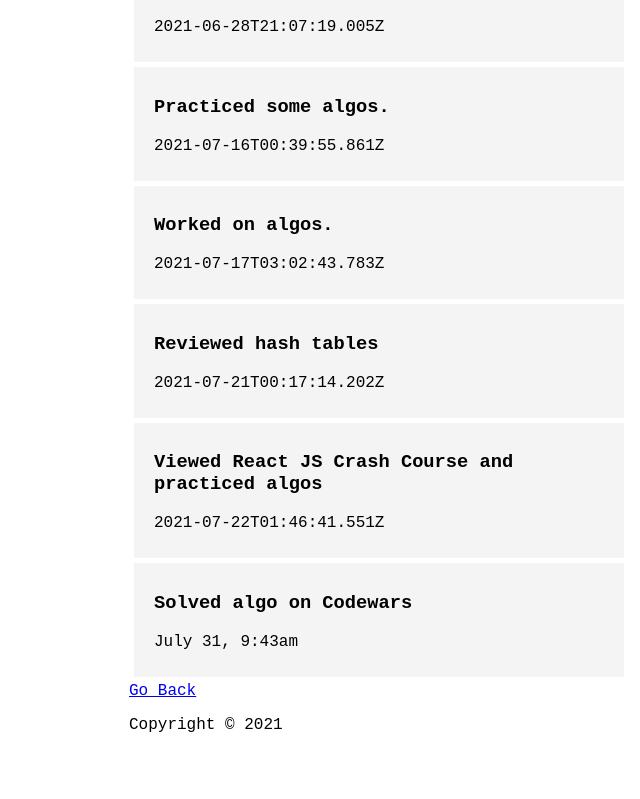
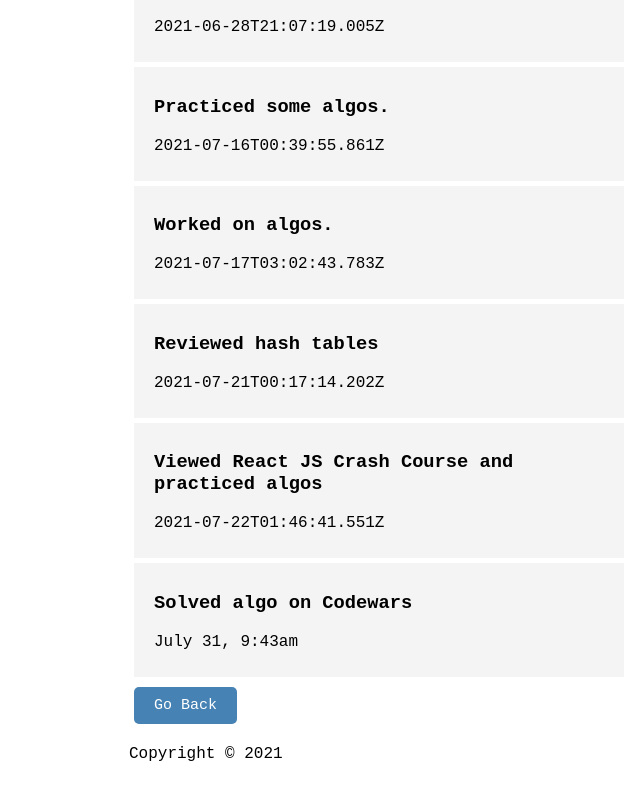
Before and after one commit to Kaitlyn-Lynette/Deep-Work-React-App, a React (Create React App) app: page /pastlogs in a window 1280 px wide. Shown: the part 307-1106 px from the top of the page, without its empty margins (261-901 px from the left). Built offline with nearby package versions, Linux system fonts and the light colour scheme; data requests are answered from the project's data file.

Commit message:
Tested with a new entry

```diff
--- a/src/components/PastLogs.js
+++ b/src/components/PastLogs.js
@@ -1,11 +1,12 @@
 import {Link} from 'react-router-dom'
+import Button from './Button'
 
 const PastLogs = ({title, subtitle}) => {
     return (
         <div>
             {/* <h1>{title}</h1>
             <h2>{subtitle}</h2> */}
-            <Link to='/'>Go Back</Link>
+            <Link to='/'><Button text={'Go Back'}/></Link>
         </div>
     )
 }
```
